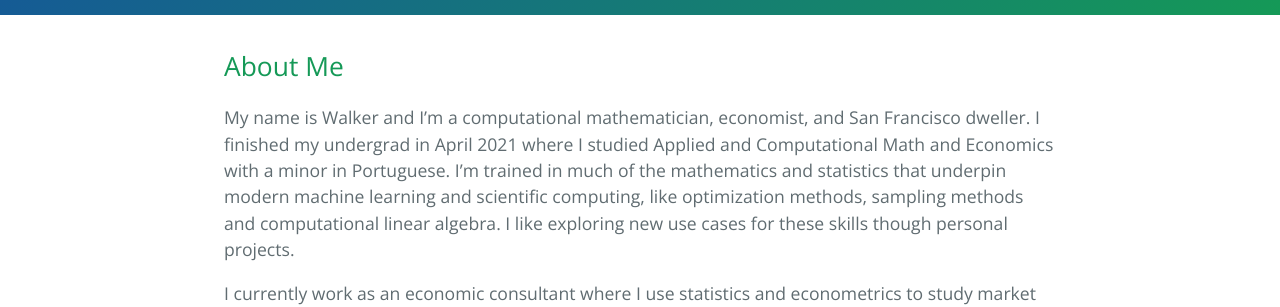
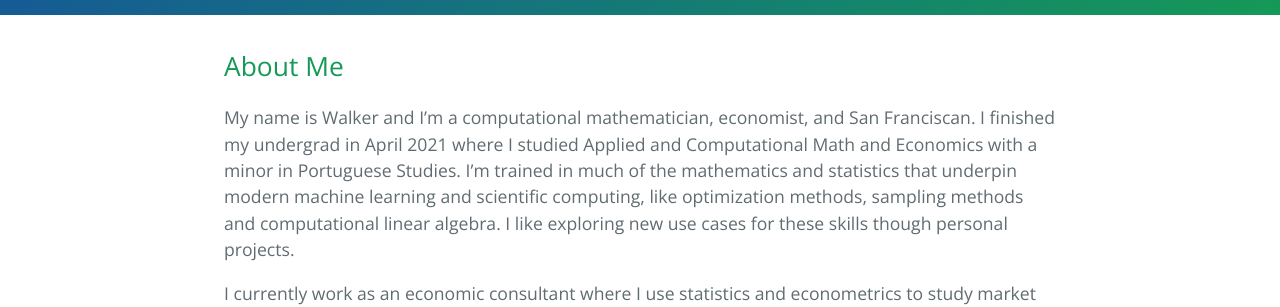
Before and after one commit to walkerhughes/portfolio, a Jekyll site: the page built from index.md, in a window 1280 px wide. Shown: the part 145-452 px from the top of the page. Built offline with Jekyll 4.4.1, drawn with Linux system fonts in a browser that asks for light colours; our own code applies the rules of GitHub Pages for plain Markdown files.

Commit message:
Update index.md

```diff
--- a/index.md
+++ b/index.md
@@ -4,7 +4,7 @@ layout: default
 
 ## About Me
 
-My name is Walker and I'm a computational mathematician, economist, and San Francisco dweller. I finished my undergrad in April 2021 where I studied Applied and Computational Math and Economics with a minor in Portuguese. I'm trained in much of the mathematics and statistics that underpin modern machine learning and scientific computing, like optimization methods, sampling methods and computational linear algebra. I like exploring new use cases for these skills though personal projects.
+My name is Walker and I'm a computational mathematician, economist, and San Franciscan. I finished my undergrad in April 2021 where I studied Applied and Computational Math and Economics with a minor in Portuguese Studies. I'm trained in much of the mathematics and statistics that underpin modern machine learning and scientific computing, like optimization methods, sampling methods and computational linear algebra. I like exploring new use cases for these skills though personal projects.
 
 I currently work as an economic consultant where I use statistics and econometrics to study market efficiency, monopoly power, and total welfare realized by consumers. Below are some projects I've been working on with a couple research papers from my undergrad interspursed.
 
```
